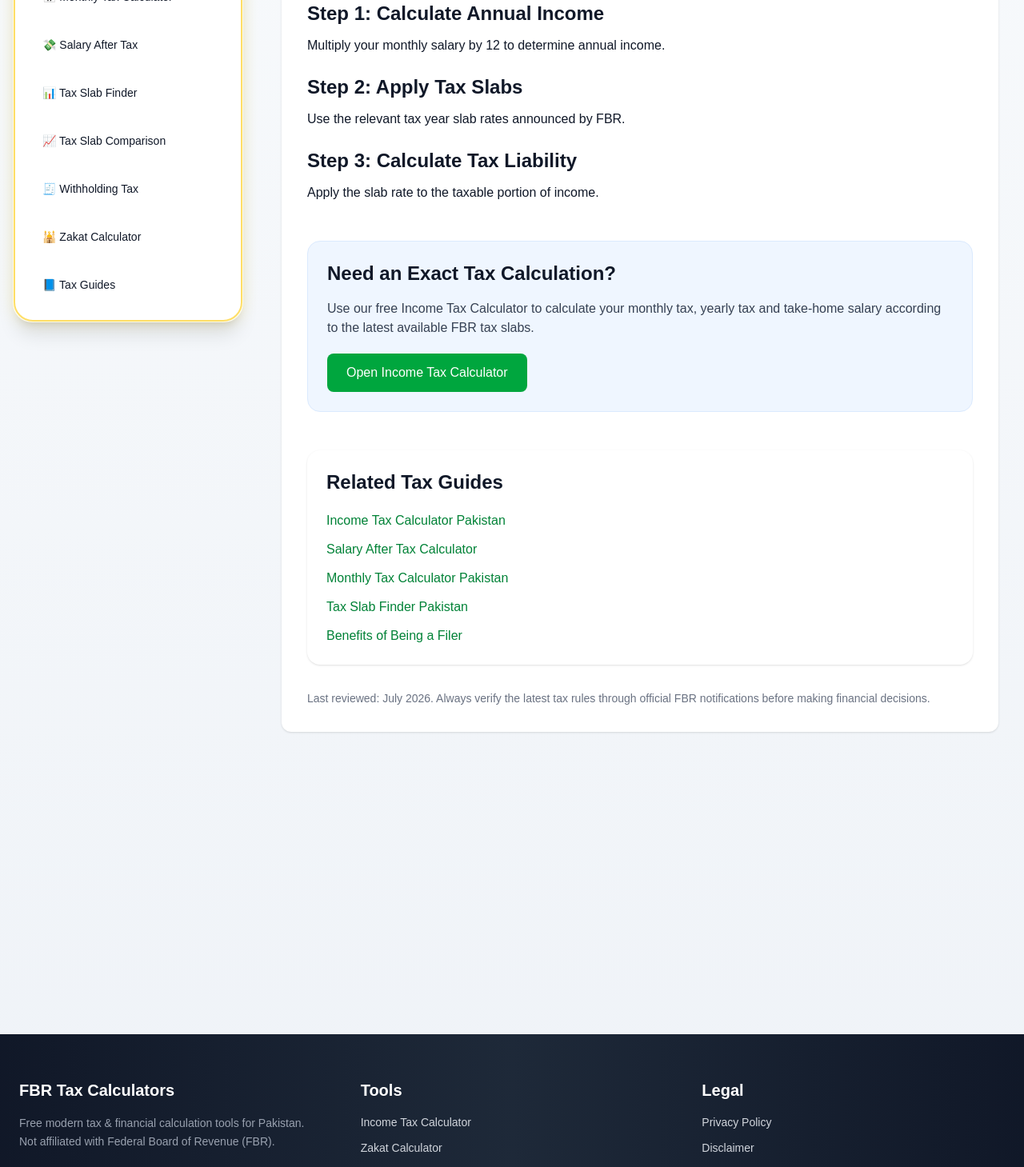
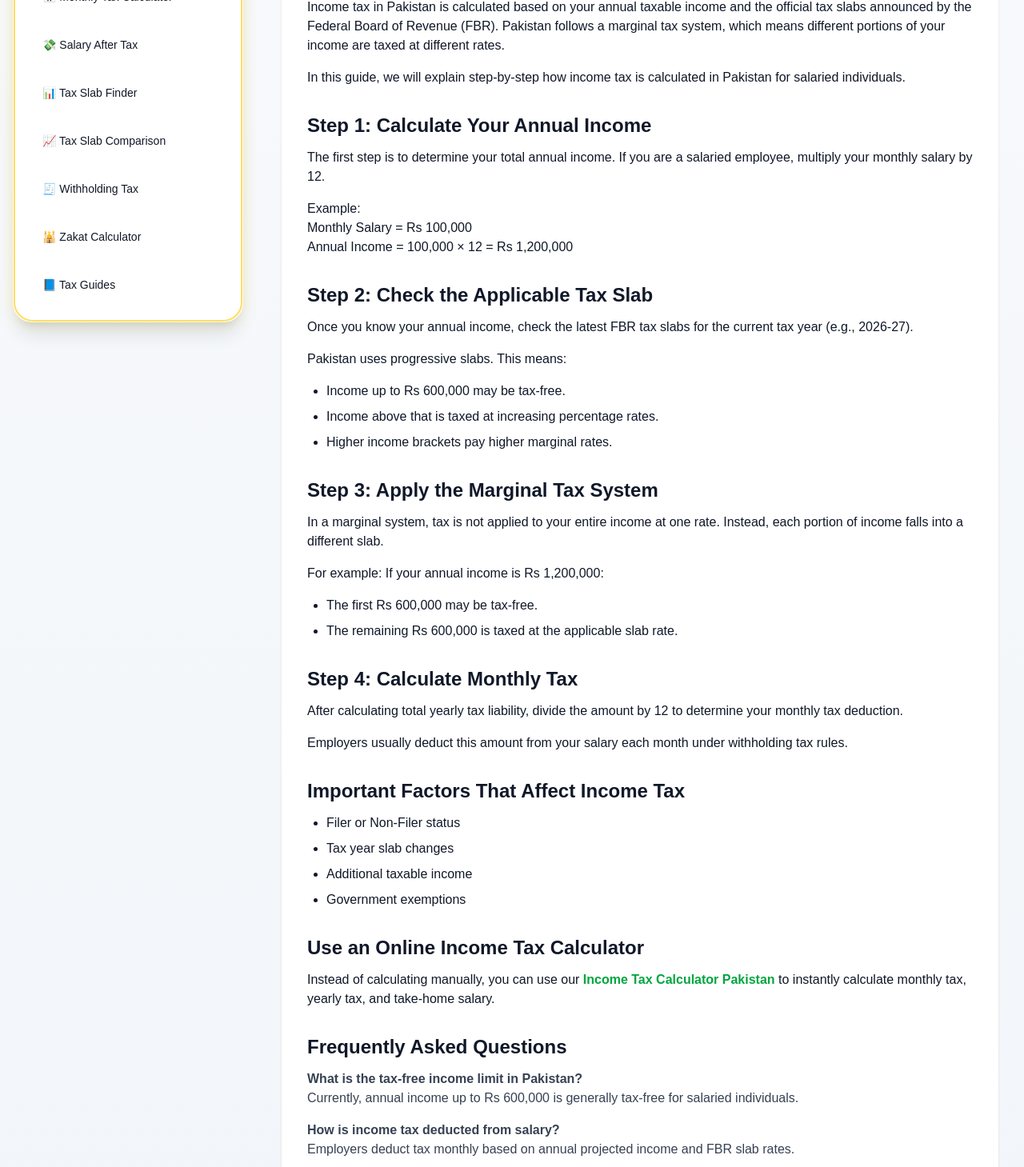
Before and after one commit to muhammadobaid1986/fbrtaxcalculators, a Next.js app: page /how-to-calculate-income-tax in a window 1280 px wide. Shown: the part 340-1799 px from the top of the page at 80% size. Built offline with nearby package versions, Linux system fonts and the light colour scheme.

Commit message:
Expanded How to Calculate Income Tax blog to SEO authority level

```diff
--- a/app/how-to-calculate-income-tax/page.tsx
+++ b/app/how-to-calculate-income-tax/page.tsx
@@ -1,46 +1,150 @@
 import GuideFooter from "../../components/GuideFooter";
+
 export const metadata = {
-  title: "How to Calculate Income Tax in Pakistan",
+  title: "How to Calculate Income Tax in Pakistan (2026 Complete Guide)",
   description:
-    "Learn how income tax is calculated in Pakistan using official FBR tax slabs.",
+    "Step-by-step guide on how to calculate income tax in Pakistan using official FBR tax slabs for 2026-27. Learn annual income calculation, slab application, and tax breakdown.",
 };
 
 export default function Page() {
   return (
-    <div className="bg-white p-8 rounded-xl shadow mt-6 max-w-4xl mx-auto">
+    <div className="bg-white p-8 rounded-2xl shadow mt-6 max-w-4xl mx-auto">
 
-      <h1 className="text-3xl font-bold mb-6">
-        How to Calculate Income Tax in Pakistan
+      <h1 className="text-3xl md:text-4xl font-bold mb-6">
+        How to Calculate Income Tax in Pakistan (2026 Guide)
       </h1>
 
       <p className="mb-4">
-        Income tax in Pakistan is calculated using annual taxable income and
-        applicable FBR tax slabs.
+        Income tax in Pakistan is calculated based on your annual taxable income
+        and the official tax slabs announced by the Federal Board of Revenue (FBR).
+        Pakistan follows a marginal tax system, which means different portions of
+        your income are taxed at different rates.
       </p>
 
-      <h2 className="text-2xl font-semibold mt-6 mb-3">
-        Step 1: Calculate Annual Income
+      <p className="mb-4">
+        In this guide, we will explain step-by-step how income tax is calculated
+        in Pakistan for salaried individuals.
+      </p>
+
+      <h2 className="text-2xl font-semibold mt-8 mb-3">
+        Step 1: Calculate Your Annual Income
       </h2>
 
       <p className="mb-4">
-        Multiply your monthly salary by 12 to determine annual income.
+        The first step is to determine your total annual income.
+        If you are a salaried employee, multiply your monthly salary by 12.
       </p>
 
-      <h2 className="text-2xl font-semibold mt-6 mb-3">
-        Step 2: Apply Tax Slabs
+      <p className="mb-4 font-medium">
+        Example:
+        <br />
+        Monthly Salary = Rs 100,000
+        <br />
+        Annual Income = 100,000 × 12 = Rs 1,200,000
+      </p>
+
+      <h2 className="text-2xl font-semibold mt-8 mb-3">
+        Step 2: Check the Applicable Tax Slab
       </h2>
 
       <p className="mb-4">
-        Use the relevant tax year slab rates announced by FBR.
+        Once you know your annual income, check the latest FBR tax slabs
+        for the current tax year (e.g., 2026-27).
       </p>
 
-      <h2 className="text-2xl font-semibold mt-6 mb-3">
-        Step 3: Calculate Tax Liability
+      <p className="mb-4">
+        Pakistan uses progressive slabs. This means:
+      </p>
+
+      <ul className="list-disc pl-6 space-y-2 mb-4">
+        <li>Income up to Rs 600,000 may be tax-free.</li>
+        <li>Income above that is taxed at increasing percentage rates.</li>
+        <li>Higher income brackets pay higher marginal rates.</li>
+      </ul>
+
+      <h2 className="text-2xl font-semibold mt-8 mb-3">
+        Step 3: Apply the Marginal Tax System
       </h2>
 
       <p className="mb-4">
-        Apply the slab rate to the taxable portion of income.
+        In a marginal system, tax is not applied to your entire income at one rate.
+        Instead, each portion of income falls into a different slab.
       </p>
+
+      <p className="mb-4">
+        For example:
+        If your annual income is Rs 1,200,000:
+      </p>
+
+      <ul className="list-disc pl-6 space-y-2 mb-4">
+        <li>The first Rs 600,000 may be tax-free.</li>
+        <li>The remaining Rs 600,000 is taxed at the applicable slab rate.</li>
+      </ul>
+
+      <h2 className="text-2xl font-semibold mt-8 mb-3">
+        Step 4: Calculate Monthly Tax
+      </h2>
+
+      <p className="mb-4">
+        After calculating total yearly tax liability, divide the amount by 12
+        to determine your monthly tax deduction.
+      </p>
+
+      <p className="mb-4">
+        Employers usually deduct this amount from your salary each month
+        under withholding tax rules.
+      </p>
+
+      <h2 className="text-2xl font-semibold mt-8 mb-3">
+        Important Factors That Affect Income Tax
+      </h2>
+
+      <ul className="list-disc pl-6 space-y-2 mb-4">
+        <li>Filer or Non-Filer status</li>
+        <li>Tax year slab changes</li>
+        <li>Additional taxable income</li>
+        <li>Government exemptions</li>
+      </ul>
+
+      <h2 className="text-2xl font-semibold mt-8 mb-3">
+        Use an Online Income Tax Calculator
+      </h2>
+
+      <p className="mb-4">
+        Instead of calculating manually, you can use our
+        <a href="/" className="text-green-600 font-semibold hover:underline">
+          {" "}Income Tax Calculator Pakistan{" "}
+        </a>
+        to instantly calculate monthly tax, yearly tax, and take-home salary.
+      </p>
+
+      <h2 className="text-2xl font-semibold mt-8 mb-3">
+        Frequently Asked Questions
+      </h2>
+
+      <div className="space-y-4 text-gray-700">
+
+        <div>
+          <p className="font-semibold">
+            What is the tax-free income limit in Pakistan?
+          </p>
+          <p>
+            Currently, annual income up to Rs 600,000 is generally tax-free
+            for salaried individuals.
+          </p>
+        </div>
+
+        <div>
+          <p className="font-semibold">
+            How is income tax deducted from salary?
+          </p>
+          <p>
+            Employers deduct tax monthly based on annual projected income
+            and FBR slab rates.
+          </p>
+        </div>
+
+      </div>
 
       <GuideFooter />
 
```
